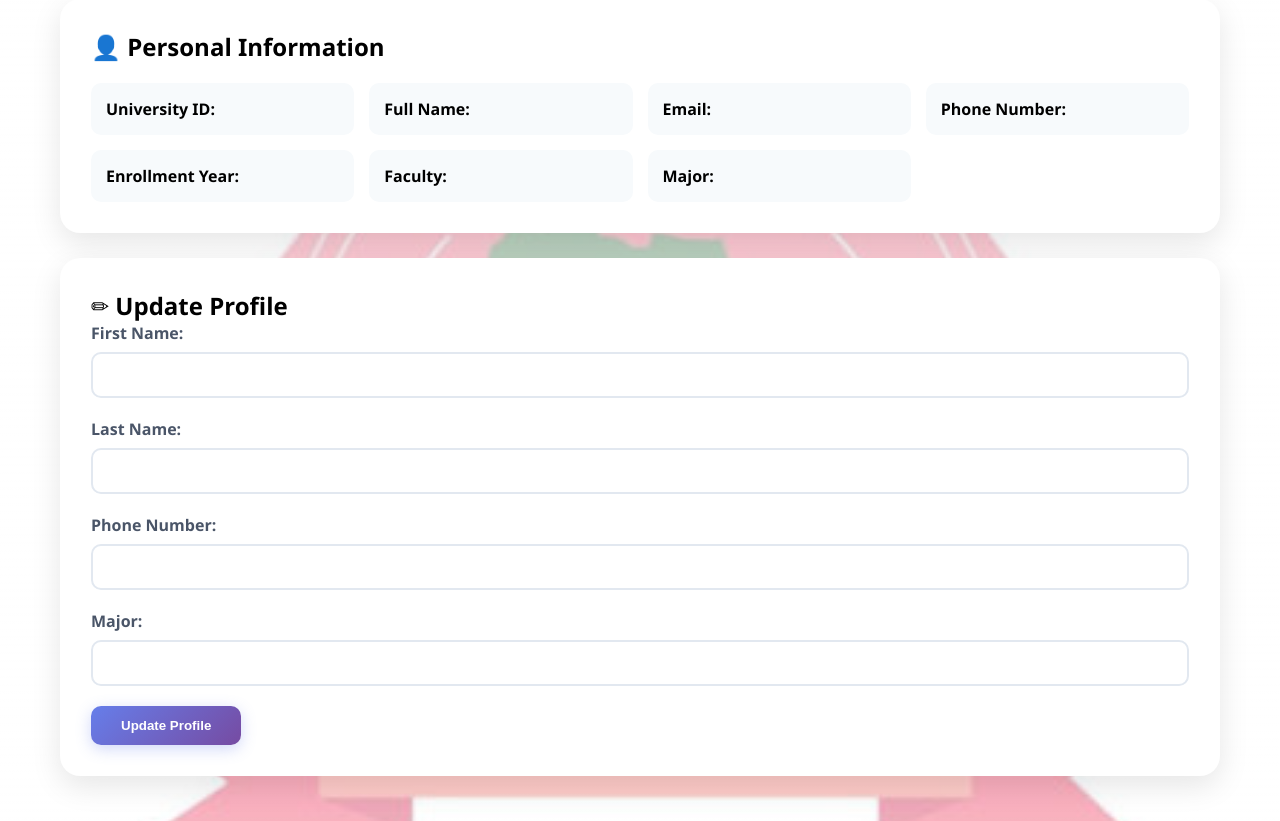
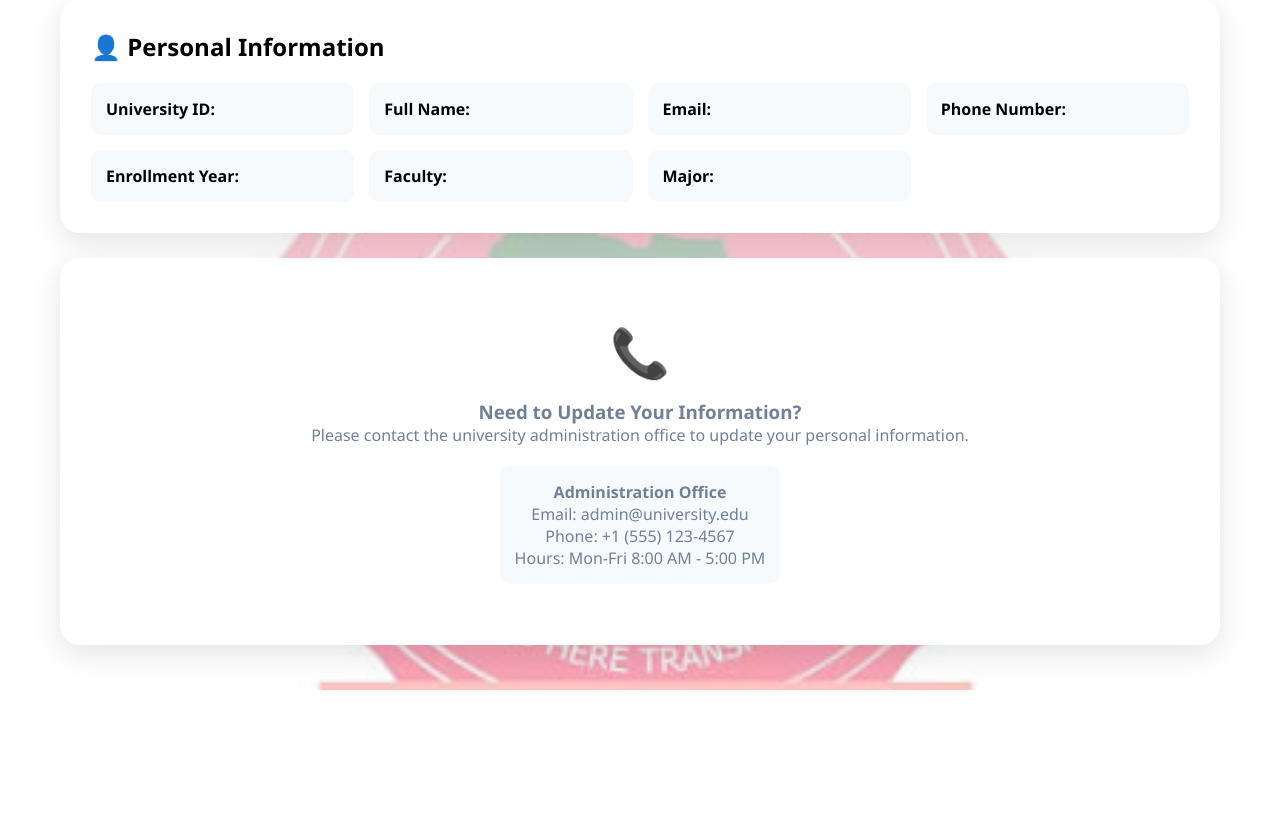
Before and after one commit to gandalf-lab/unity_uni_student_portal, a Flask app: page /profile in a window 1280 px wide. Shown: the part 191-1012 px from the top of the page. After the commit the page ends 881 px from the top, so only its background shows below. Run offline with Flask 3, Linux system fonts and the light colour scheme; the visitor is signed in with stand-in values (Sample User, id 1); data that the repository does not hold is empty.

Commit message:
Update profile.html

```diff
--- a/templates/profile.html
+++ b/templates/profile.html
@@ -32,40 +32,18 @@
 </div>
 
 <div class="card">
-    <h2>✏ Update Profile</h2>
-    <form method="POST" action="{{ url_for('update_profile') }}">
-        <div class="form-group">
-            <label>First Name:</label>
-            <input type="text" name="first_name" value="{{ student.first_name }}" required>
+    <div style="text-align: center; padding: 30px; color: #718096;">
+        <div style="font-size: 3rem; margin-bottom: 15px;">📞</div>
+        <h3>Need to Update Your Information?</h3>
+        <p>Please contact the university administration office to update your personal information.</p>
+        <div style="margin-top: 20px;">
+            <div style="background: #f7fafc; padding: 15px; border-radius: 10px; display: inline-block;">
+                <strong>Administration Office</strong><br>
+                Email: admin@university.edu<br>
+                Phone: +1 (555) 123-4567<br>
+                Hours: Mon-Fri 8:00 AM - 5:00 PM
+            </div>
         </div>
-        <div class="form-group">
-            <label>Last Name:</label>
-            <input type="text" name="last_name" value="{{ student.last_name }}" required>
-        </div>
-        <div class="form-group">
-            <label>Phone Number:</label>
-            <input type="tel" name="phone_number" value="{{ student.phone_number }}" required>
-        </div>
-        <div class="form-group">
-            <label>Major:</label>
-            <input type="text" name="major" value="{{ student.major }}">
-        </div>
-        <button type="submit" class="btn">Update Profile</button>
-    </form>
+    </div>
 </div>
-
-<script>
-// Phone number validation for profile update
-document.querySelector('form').addEventListener('submit', function(e) {
-    const phoneInput = document.querySelector('input[name="phone_number"]');
-    const phone = phoneInput.value.trim();
-    const phoneRegex = /^\+?1?\d{9,15}$/;
-
-    if (!phoneRegex.test(phone)) {
-        e.preventDefault();
-        alert('Please enter a valid phone number (9-15 digits, optional + prefix)');
-        phoneInput.focus();
-    }
-});
-</script>
 {% endblock %}
```
